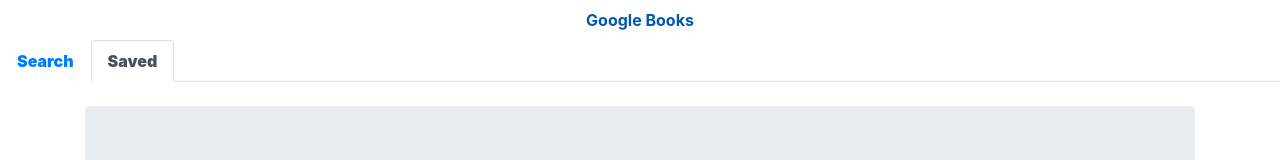
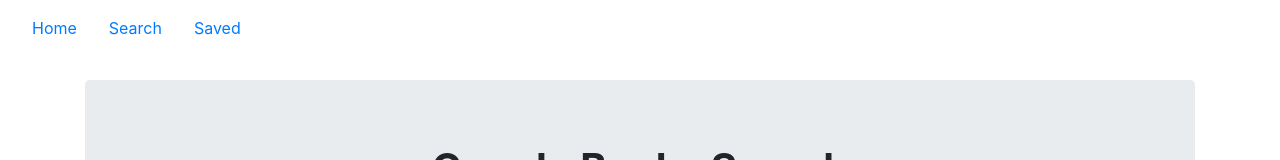
Before and after one commit to JonPhoenix/jpx-google-books-search, a React (Create React App) app in the folder client/: page /saved in a window 1280 px wide. Shown: the top 160 px of the page. Built offline with nearby package versions, Linux system fonts and the light colour scheme; no server answers.

Commit message:
Updates navbar

```diff
--- a/client/src/components/NavBar/index.jsx
+++ b/client/src/components/NavBar/index.jsx
@@ -5,29 +5,23 @@
 function NavBar() {
   return (
     <>
-      <nav className="nav-item">
+      <nav className="navbar justify-content-start">
         <Link
           to="/"
           className={
             window.location.pathname === "/" ? "nav-link active" : "nav-link"
           }
         >
-          Google Books
+          Home
         </Link>
-        <ul className="nav nav-tabs">
-          <li className="nav-item">
         <Link
           to="/"
           className={
-                window.location.pathname === "/"
-                  ? "nav-link active"
-                  : "nav-link"
+            window.location.pathname === "/" ? "nav-link active" : "nav-link"
           }
         >
           Search
         </Link>
-          </li>
-          <li className="nav-item">
         <Link
           to="/saved"
           className={
@@ -38,8 +32,6 @@
         >
           Saved
         </Link>
-          </li>
-        </ul>
       </nav>
     </>
   );
```
Lines whose indentation alone changed are shown as unchanged.
